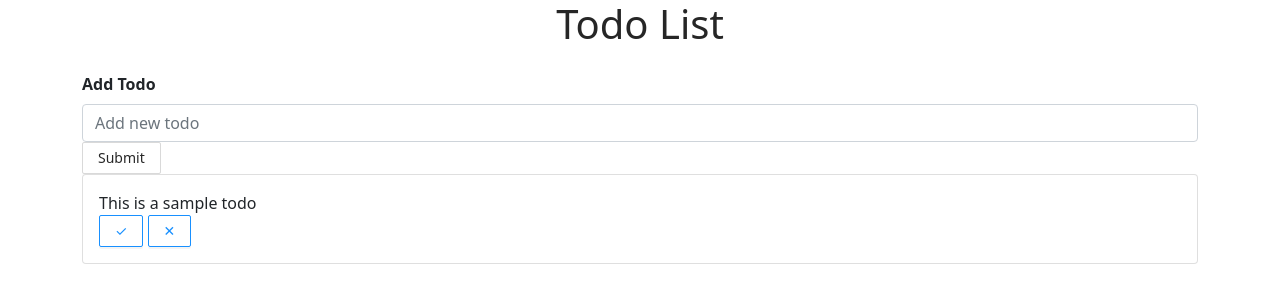
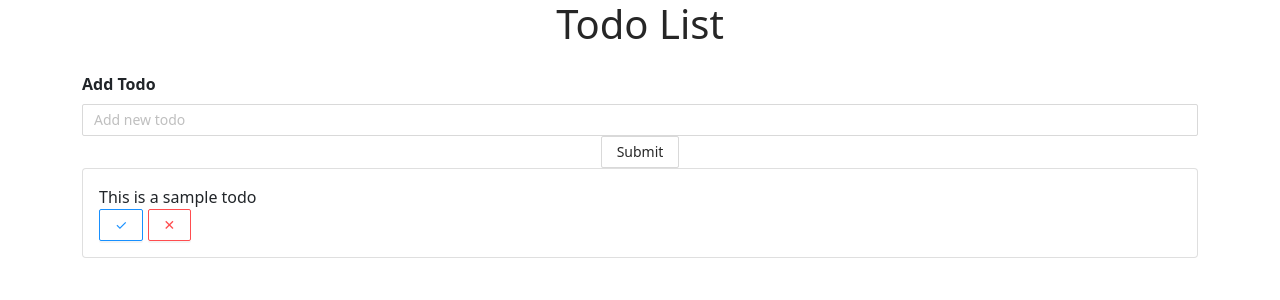
Before and after one commit to klangthang/new-deadline, a React (Create React App) app: page / in a window 1280 px wide. Shown: the top 300 px of the page. Built offline with nearby package versions, Linux system fonts and the light colour scheme.

Commit message:
New update

```diff
--- a/src/App.js
+++ b/src/App.js
@@ -1,8 +1,9 @@
 import React from "react";
 import "./App.css";
 import { Card, Form } from 'react-bootstrap';
-import { Button } from 'antd'
+import { Button, Input, Row  } from 'antd'
 import 'bootstrap/dist/css/bootstrap.min.css';
+
 
 
 function Todo({ todo, index, markTodo, removeTodo }) {
@@ -14,7 +15,7 @@ function Todo({ todo, index, markTodo, removeTodo }) {
       <span style={{ textDecoration: todo.isDone ? "line-through" : "" }}>{todo.text}</span>
       <div>
         <Button type="primary" ghost onClick={() => markTodo(index)}>✓</Button>{' '}
-        <Button type="primary" ghost onClick={() => removeTodo(index)}>✕</Button>
+        <Button type="primary" ghost onClick={() => removeTodo(index)} danger>✕</Button>
       </div>
     </div>
   );
@@ -34,11 +35,13 @@ function FormTodo({ addTodo }) {
     <Form onSubmit={handleSubmit}>
       <Form.Group>
         <Form.Label><b>Add Todo</b></Form.Label>
-        <Form.Control type="text" className="input" value={value} onChange={e => setValue(e.target.value)} placeholder="Add new todo" />
       </Form.Group>
-      <Button variant="primary mb-3" type="submit">
+      <Input type="text" value={value} onChange={e => setValue(e.target.value)} placeholder="Add new todo"></Input>
+      <Row justify="center">
+      <Button type="submit" onClick={handleSubmit} >
         Submit
       </Button>
+      </Row>
     </Form>
   );
 }
```
